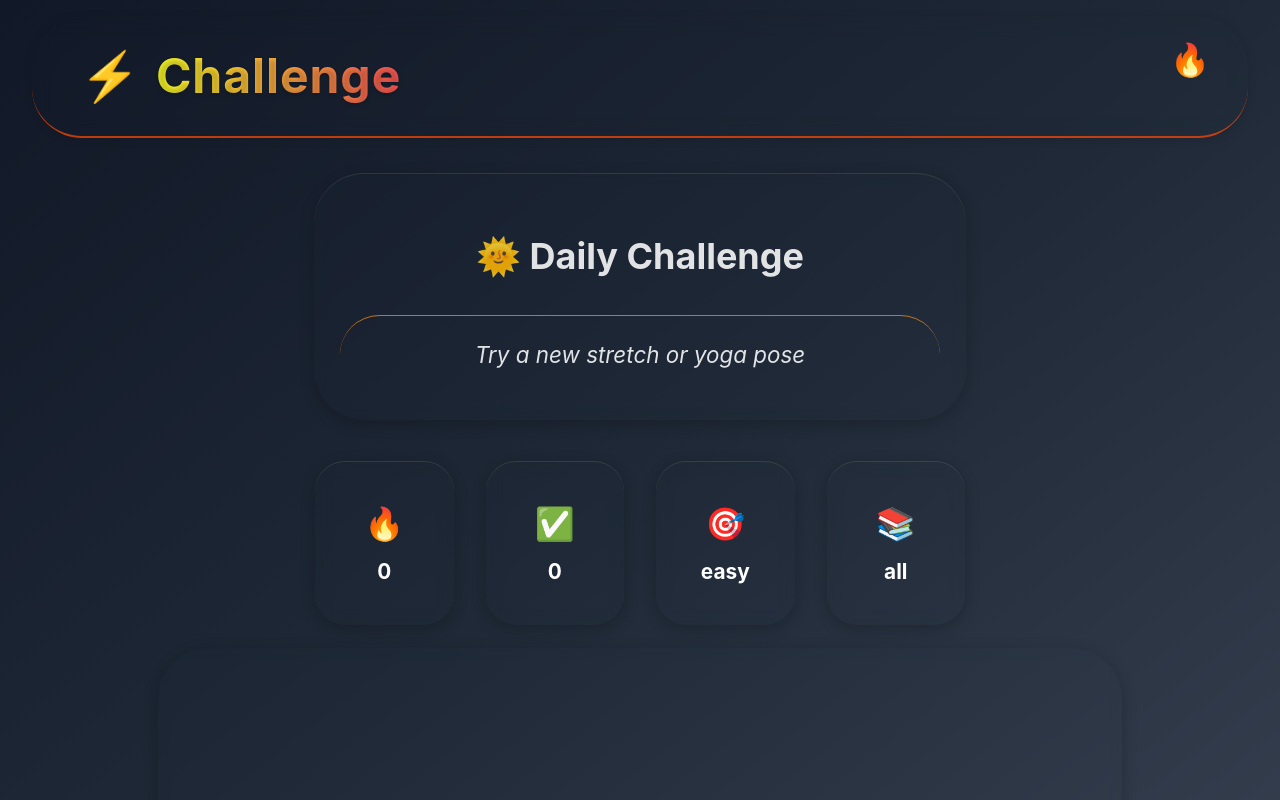
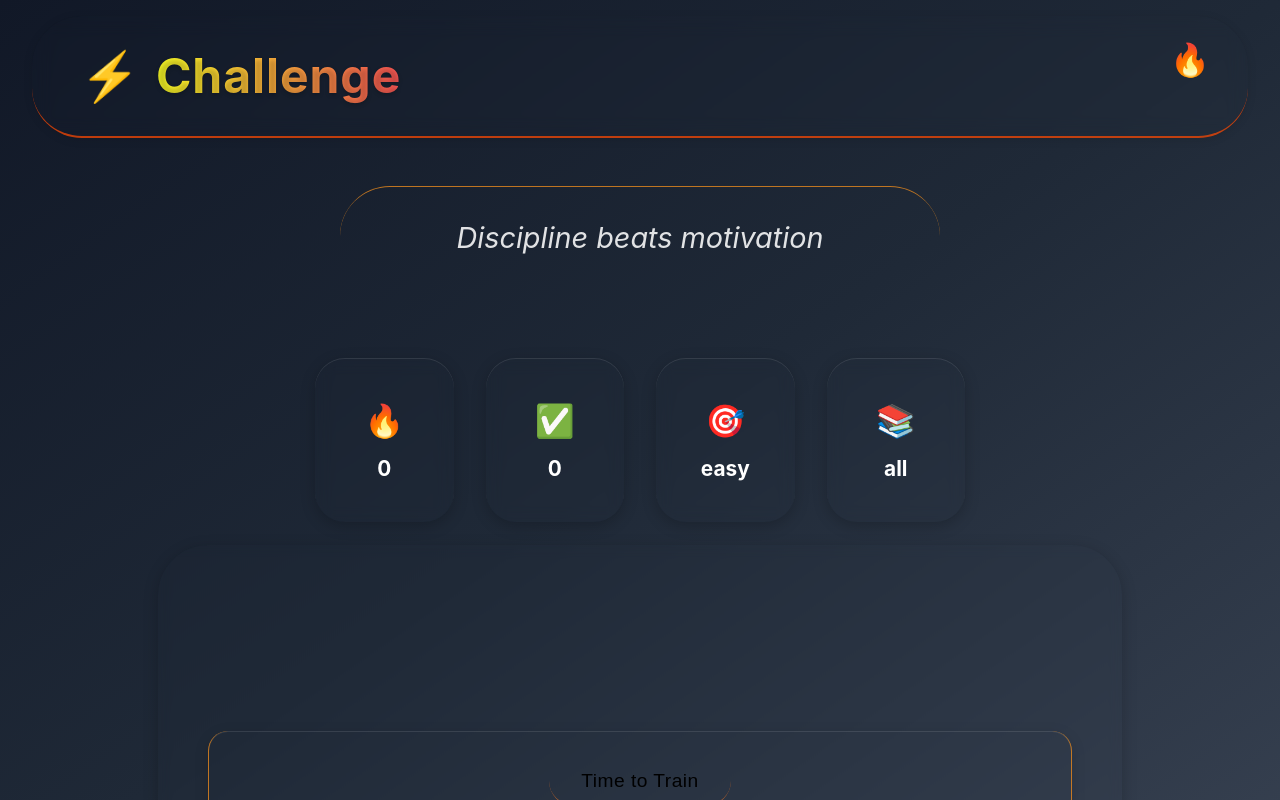
Before and after one commit to robertoandino/challenge-me, a React (Vite) app: page / in a window 1280 px wide. Shown: the top 800 px of the page. Built offline with nearby package versions, Linux system fonts and the light colour scheme.

Commit message:
Cleanup code + Replaced daily challenge with daily quote.

```diff
--- a/src/components/DailyChallengeCard/DailyChallengeCard.css
+++ /dev/null
@@ -1,38 +0,0 @@
-.daily-challenge-card {
-    border-radius: 50px;
-    padding: 1.6rem;
-    box-shadow: 0 4px 15px rgba(0, 0, 0, 0.2), inset 0 1px 0 rgba(255, 255, 255, 0.1);
-    backdrop-filter: blur(6px);
-    width: 100%;
-    max-width: 600px;
-    margin: 1.2rem auto;
-    transition: transform 0.2s ease, box-shadow 0.3s ease;
-    transition: transform 0.25s ease, box-shadow 0.25s ease;
-    font-size: 1.5rem;
-    text-align: center;
-    justify-content: center;
-}
-
-.daily-challenge-card:hover {
-    transform: translateY(-5px);
-    box-shadow: 0 8px 20px rgba(0,0,0,0.25);
-}
-
-.daily-challenge-box {
-    border-radius: 0.75rem;
-    margin-top: 2rem;
-    text-align: center;
-    display: flex;
-    justify-content: center;
-    align-items: center;
-    font-style: italic;
-    font-size: 1.4rem;
-    border-radius: 50px;
-    border-top: 1px solid rgba(228, 135, 30, 0.815);
-}
-
-.daily-challenge-box:hover {
-    transform: translateY(-1px);
-    border-color: rgba(247, 61, 15, 0.562);
-    box-shadow: 0 8px 20px rgba(0,0,0,0.25);
-}
--- a/src/components/DailyChallengeCard/DailyChallengeCard.tsx
+++ /dev/null
@@ -1,19 +0,0 @@
-import React from "react";
-import "./DailyChallengeCard.css"
-
-interface DailyChallengeCardProps {
-    dailyChallenge: string;
-}
-
-const DailyChallengeCard: React.FC<DailyChallengeCardProps> = ({ dailyChallenge}) => {
-    return (
-        <section className="daily-challenge-card">
-            <h2>🌞 Daily Challenge</h2>
-            <div className="daily-challenge-box">
-                <p>{dailyChallenge}</p>
-            </div>
-        </section>
-    );
-}
-
-export default DailyChallengeCard;
--- /dev/null
+++ b/src/components/DailyQuoteCard/DailyQuoteCard.css
@@ -0,0 +1,19 @@
+.daily-challenge-box {
+    width: 100%;
+    max-width: 600px;
+    margin: 3rem auto;
+    margin-top: 2rem;
+    text-align: center;
+    display: flex;
+    justify-content: center;
+    align-items: center;
+    font-style: italic;
+    font-size: 1.8rem;
+    border-radius: 50px;
+    border-top: 1px solid rgba(228, 135, 30, 0.815);
+}
+
+.daily-challenge-box:hover {
+    transform: translateY(-1px);
+    border-color: rgba(247, 61, 15, 0.562);
+}
--- /dev/null
+++ b/src/components/DailyQuoteCard/DailyQuoteCard.tsx
@@ -0,0 +1,16 @@
+import React from "react";
+import "./DailyQuoteCard.css"
+
+interface DailyQuoteCardProps {
+    dailyQuote: string;
+}
+
+const DailyQuoteCard: React.FC<DailyQuoteCardProps> = ({ dailyQuote }) => {
+    return (
+        <div className="daily-challenge-box">
+            <p>{dailyQuote}</p>
+        </div>
+    );
+}
+
+export default DailyQuoteCard;
--- /dev/null
+++ b/src/data/quotes.ts
@@ -0,0 +1,14 @@
+export const quotes: string[] = [
+    "Discipline beats motivation",
+    "You don't have to be extreme, just consistent",
+    "Train your mind like you train your body.",
+    "No zero days.",
+    "Earn your rest.",
+    "Progress, not perfection.",
+    "Show up, even when you don't feel like it.",
+    "Strong habits build strong bodies.",
+    "Consistency is the key to success.",
+    "Believe in yourself and all that you are.",
+    "The only way to do great work is to love what you do.",
+    "The future belongs to those who believe in the beauty of their dreams.",
+];
--- a/src/pages/Home/Home.tsx
+++ b/src/pages/Home/Home.tsx
@@ -1,13 +1,14 @@
 import React, { useState, useEffect } from "react";
 import { challenges } from "../../data/challenges";
 import { ChallengeCategory } from "../../data/Challenge";
+import { quotes } from "../../data/quotes";
 import "./Home.css";
 import "../responsive.css";
 import Header from "../../components/Header/Header";
 import StatCard from "../../components/StatCard/StatCard";
 import ChallengeBox from "../../components/ChallengeBox/ChallengeBox";
 import ButtonGroup from "../../components/ButtonGroup/ButtonGroup";
-import DailyChallengeCard from "../../components/DailyChallengeCard/DailyChallengeCard";
+import DailyQuoteCard from "../../components/DailyQuoteCard/DailyQuoteCard";
 //import profileMenu from "../components/ProfileMenu";
 //import ProgressRing from "../components/ProgressRing/ProgressRing";
 
@@ -27,6 +28,9 @@ const Home: React.FC = () => {
     //History
     const [challengeHistory, setChallengeHistory] = useState<String[]>([]);
     console.log(challengeHistory);
+
+    //Quotes
+    const [dailyQuote, setDailyQuote] = useState<string>("");
 
     //Stats
     const [selectedCategory, setSelectedCategory] = useState<ChallengeCategory | 'all'>('all');
@@ -85,7 +89,7 @@ const Home: React.FC = () => {
         }, 500);
     };
 
-    //Daily Challenge logic
+    //Daily Challenge logic NOT USED
     function getDailyChallenge() {
         const today = new Date();
         //date as a string in YYYY-MM-DD format
@@ -93,6 +97,22 @@ const Home: React.FC = () => {
         const index = daySeed % challenges.length;
         return challenges[index];
     }
+
+    //Daily Quote logic
+    function getDailyQuote() {
+        const today = new Date();
+
+        //stable daily number
+        const daySeed = today.getFullYear() * 10000 + (today.getMonth() + 1)
+        const index = daySeed % quotes.length;
+
+        return quotes[index];
+    };
+
+    //Daily quote effect
+    useEffect(() => {
+        setDailyQuote(getDailyQuote());
+    }, [])
 
     //Daily challenge effect
     useEffect(() => {
@@ -134,7 +154,7 @@ const Home: React.FC = () => {
                 setProfileOpen={setProfileOpen}
             />
 
-            <DailyChallengeCard dailyChallenge={dailyChallenge} />
+            <DailyQuoteCard dailyQuote={dailyQuote} />
 
             {/* Stats Cards */}
             <section className="stats-cards">
```
Also changed, not shown: src/data/challenges.ts (+0 -10 lines).
